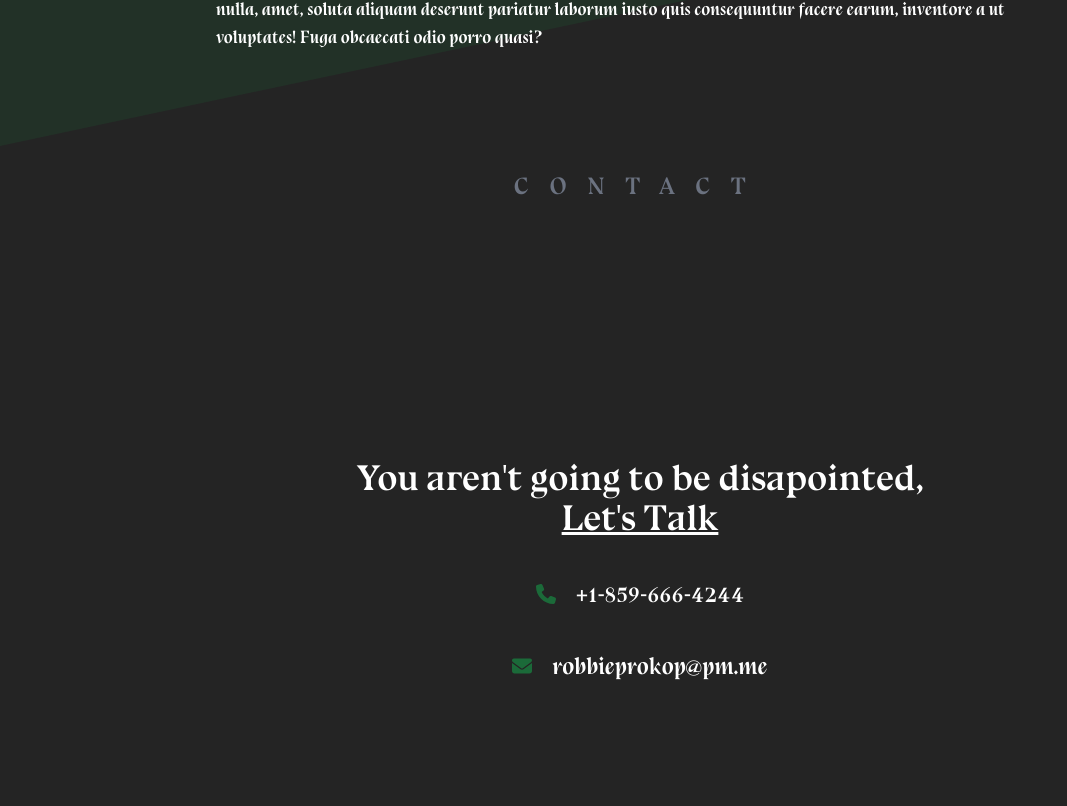
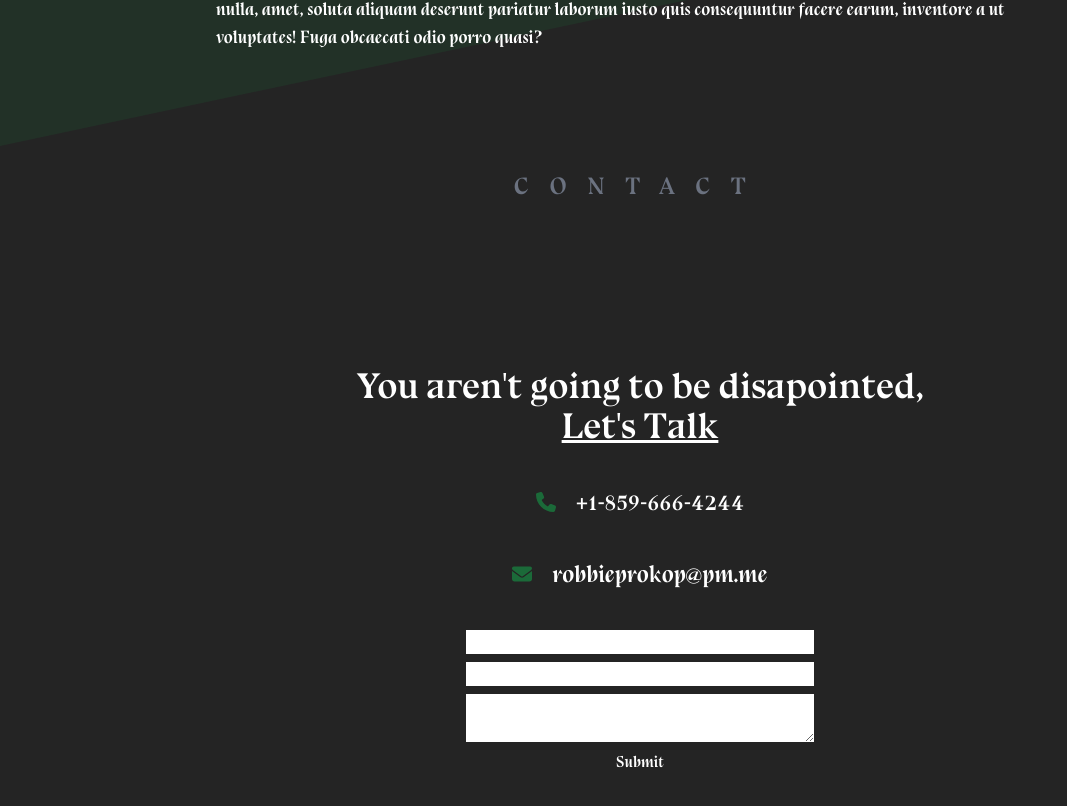
Before and after one commit to RobbieProkop/portfolio, a Next.js app: page / in a window 1280 px wide. Shown: the part 3794-4600 px from the top of the page, without its empty margins (0-1067 px from the left). Built offline with nearby package versions, Linux system fonts and the light colour scheme.

Commit message:
add contact form

```diff
--- a/components/Contact.tsx
+++ b/components/Contact.tsx
@@ -38,6 +38,17 @@ const Contact = (props: Props) => {
             <p className="text-2xl">robbieprokop@pm.me</p>
           </div>
         </div>
+
+        <form className="flex flex-col space-y-2 w-fit mx-auto">
+          <div className="flex">
+            <input className="contactInput" type="text" />
+            <input className="contactInput" type="text" />
+          </div>
+
+          <input className="contactInput" type="text" />
+          <textarea className="contactInput" />
+          <button>Submit</button>
+        </form>
       </div>
     </div>
   );
```
